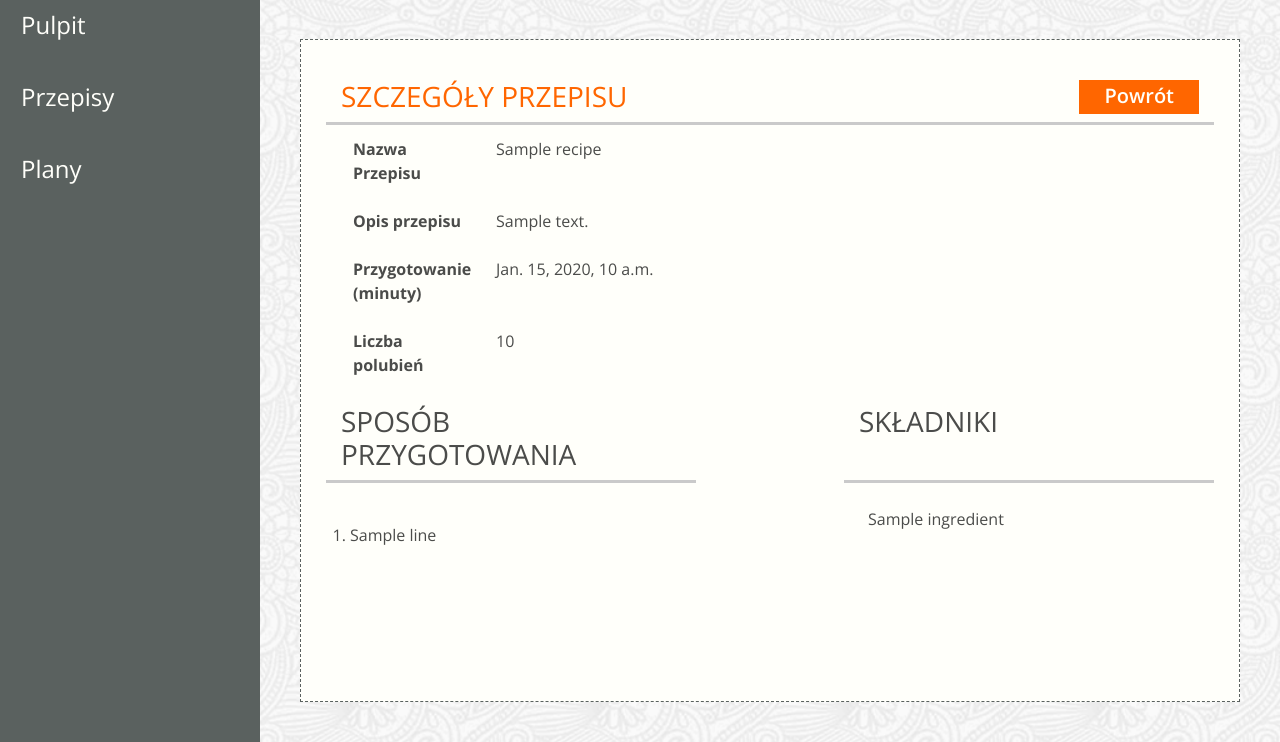
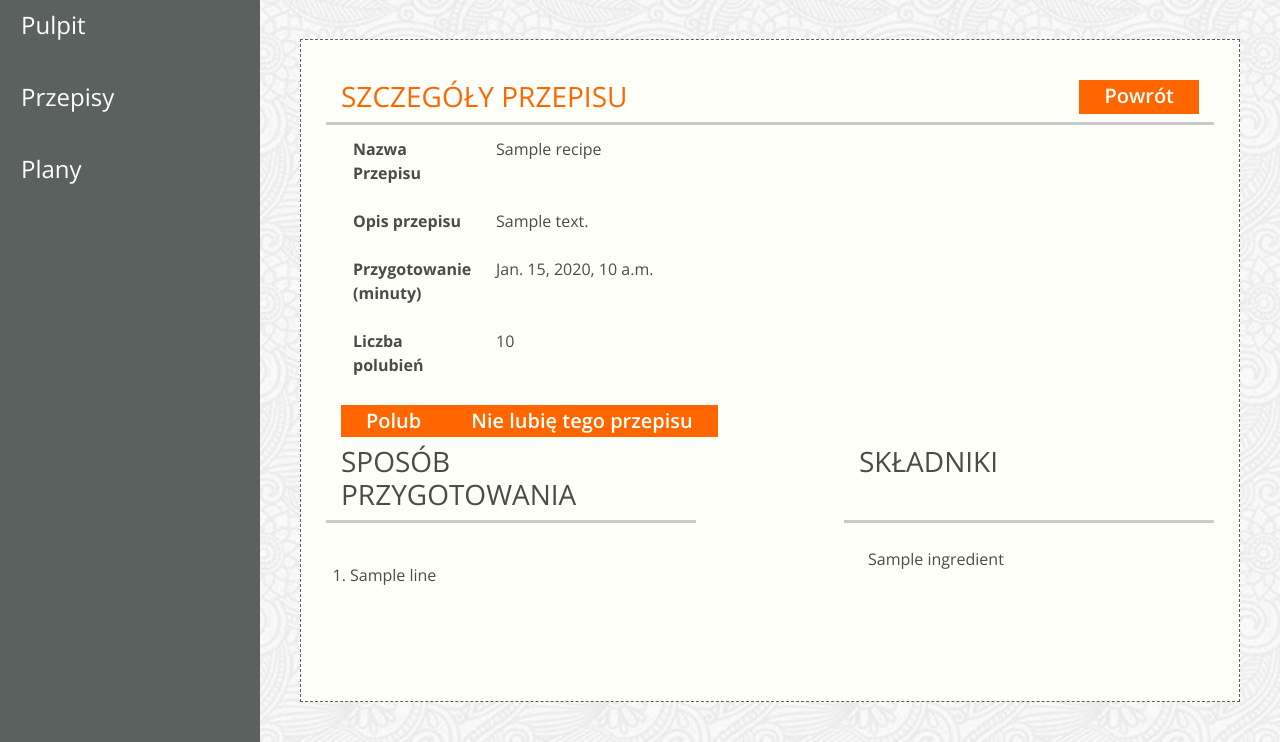
Before and after one commit to CezarySzukiel/Project_Jedzonko_Scrum, a Django app: template jedzonko/templates/jedzonko/app-recipe-details.html in a window 1280 px wide. Shown: the part 85-827 px from the top of the page. Run offline with Django 3.2, Linux system fonts and the light colour scheme; the template is opened without the code that fills it: most values are stand-ins (such as "Sample title", 1, 10 or a date in 2020); some libraries are stand-ins or nearby versions; some web fonts are replaced.

Commit message:
feature-10.1 and feature 11.1 done

```diff
--- a/jedzonko/templates/jedzonko/app-recipe-details.html
+++ b/jedzonko/templates/jedzonko/app-recipe-details.html
@@ -41,6 +41,25 @@
                 </tr>
                 </tbody>
             </table>
+            <div class="row d-flex">
+                <form method="POST">
+                    <div class="col d-flex justify-content-end mb-2">
+                        <input type="hidden" value="{{recipe.id}}" name="my_id">
+
+                        <button type="submit" name="like"
+                                class="btn btn-color rounded-0 pt-0 pb-0 pr-4 pl-4">
+                            Polub
+                        </button>
+                        <br>
+                        <button type="submit" name="dislike"
+                                class="btn btn-color rounded-0 pt-0 pb-0 pr-4 pl-4">
+                            Nie lubię tego przepisu
+                        </button>
+                    </div>
+                    {% csrf_token %}
+                </form>
+
+            </div>
 
             <div class="row d-flex">
                 <div class="col-5 border-bottom border-3"><h3
```
Also changed, not shown: jedzonko/views.py (+14 -0 lines).
